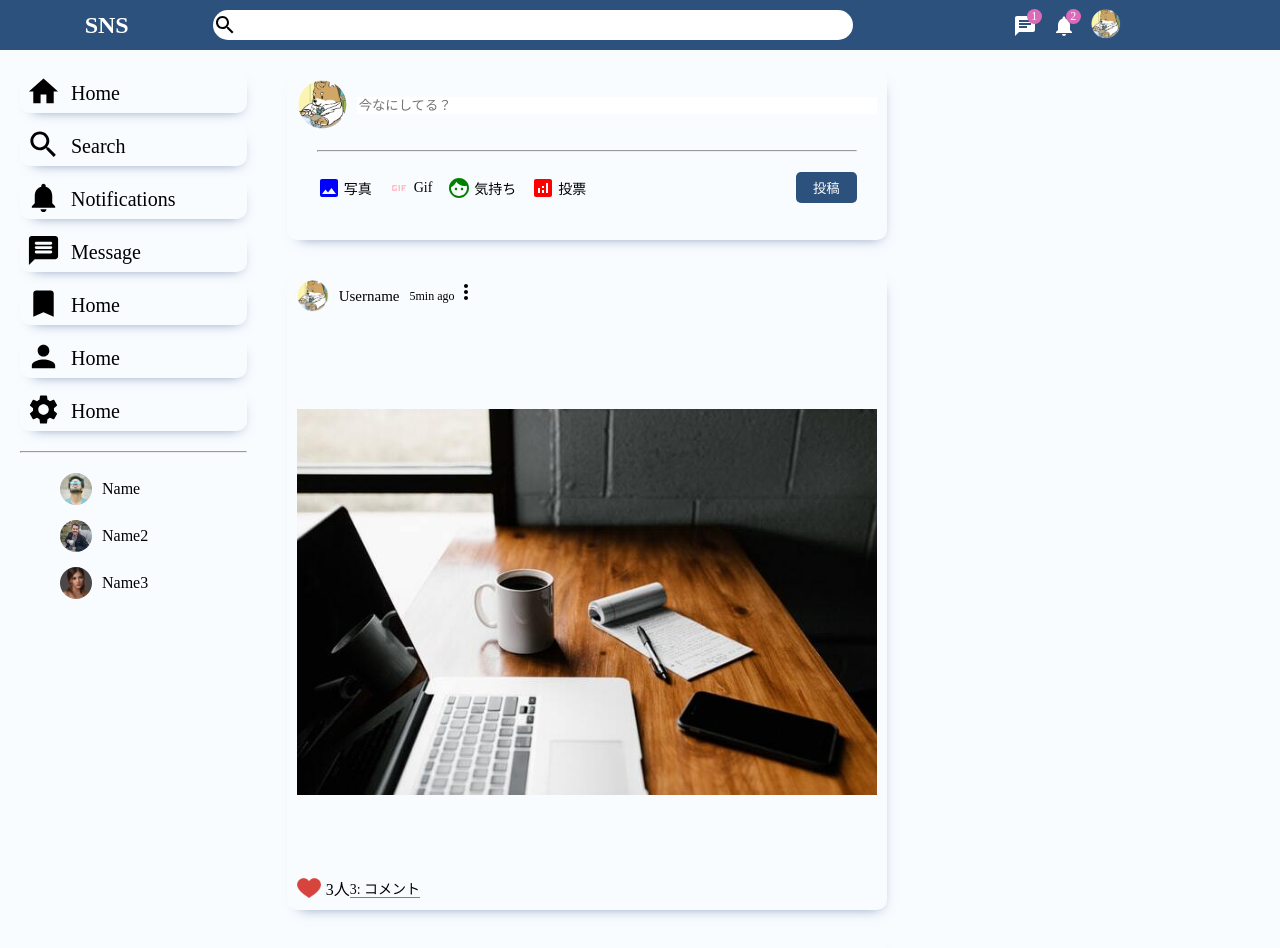
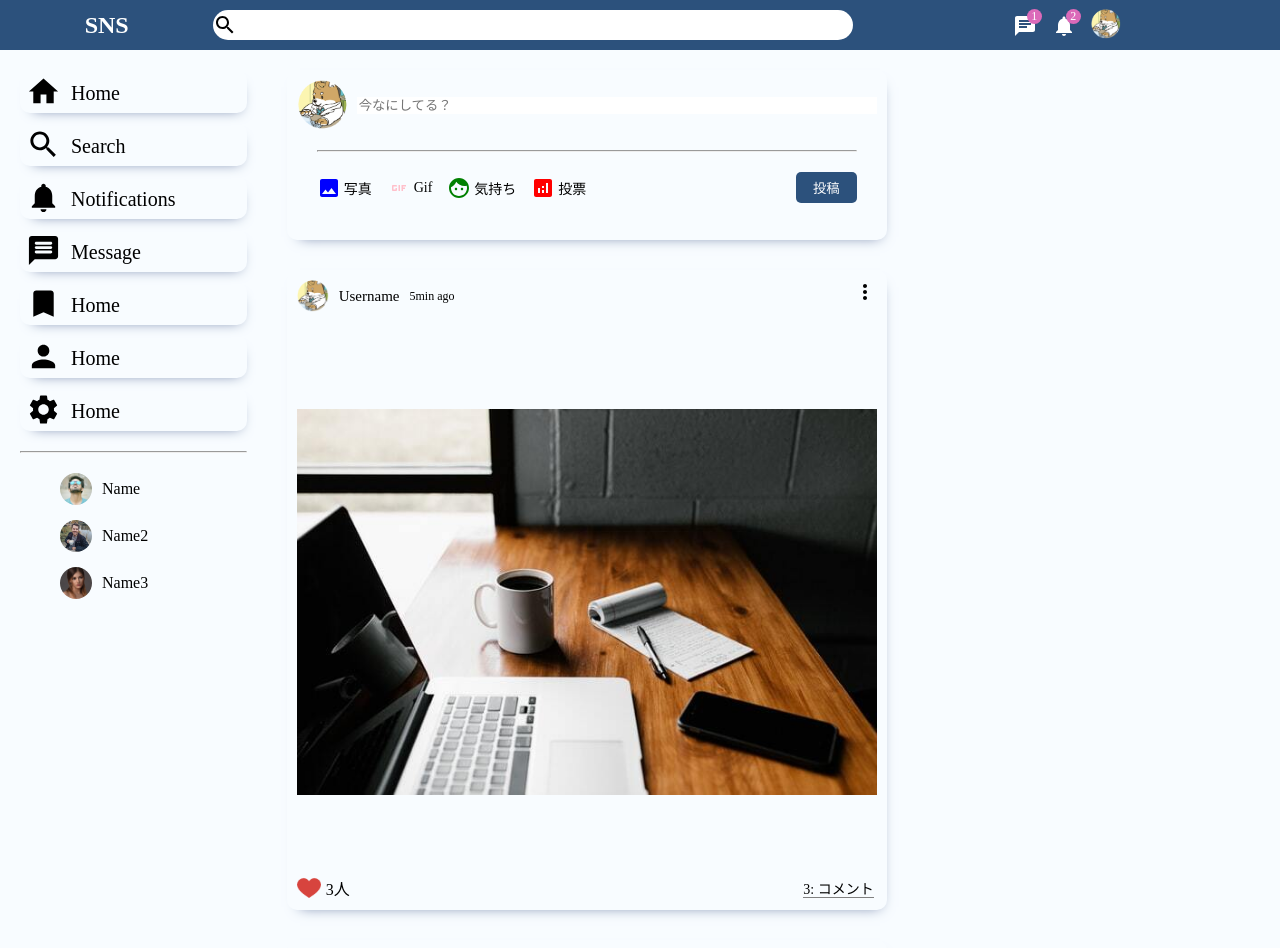
Before and after one commit to sacrwst/sns-frontend, a React (Create React App) app: page / in a window 1280 px wide. Shown: the top 948 px of the page. Built offline with nearby package versions, Linux system fonts and the light colour scheme.

Commit message:
🐛 スタイルバグ修正

```diff
--- a/src/components/post/post.css
+++ b/src/components/post/post.css
@@ -19,7 +19,7 @@
 
 .postTop {
     display: flex;
-    align-items: space-between;
+    justify-content: space-between;
 }
 
 .postTopLeft {
@@ -50,7 +50,7 @@
 
 .postBottom {
     display: flex;
-    align-items: space-between;
+    justify-content: space-between;
     align-items: center;
 }
 
```
